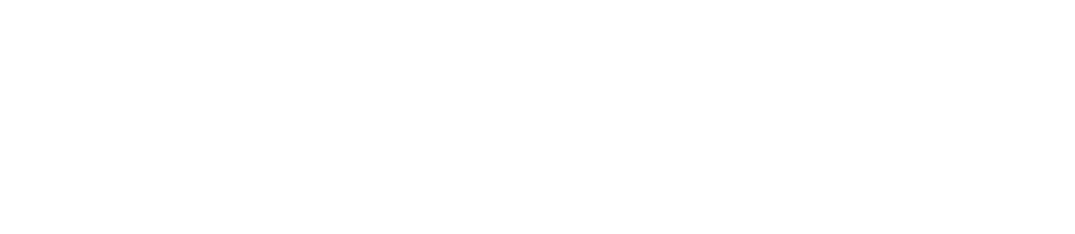
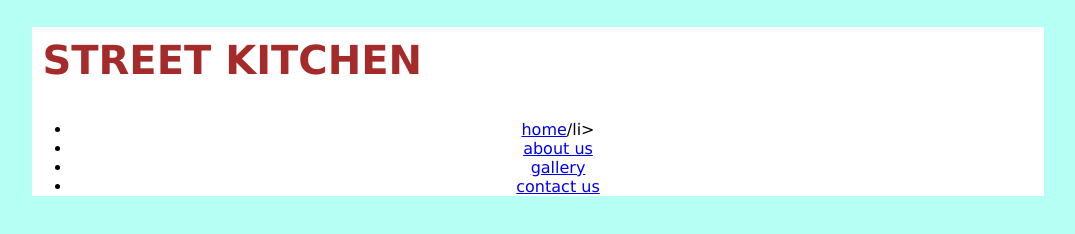
Before and after one commit to fosiamana/website-practice, a plain HTML site: page index.html in a window 1280 px wide. Shown: the whole page, without its empty margins (102-1177 px from the left). Drawn offline with Linux system fonts and the light colour scheme.

Commit message:
first commit

```diff
--- a/index.html
+++ b/index.html
@@ -4,10 +4,24 @@
     <meta charset="UTF-8">
     <meta http-equiv="X-UA-Compatible" content="IE=edge">
     <meta name="viewport" content="width=device-width, initial-scale=1.0">
-    <title></title>
+    <title>street kitchen</title>
     <link rel="stylesheet" href="style.css">
 </head>
 <body>
+    <div class="container">
+        <h1 class="title"> Street kitchen</h1>
+
+        <div class="top-menu">
+            <ul>
+                <li><a href="index.html">home</a>/li>
+                <li><a href="#">about us</a></li>
+                <li><a href="#">gallery</a></li>
+                <li><a href="#">contact us</a></li>
+            </ul>
+        </div>
+
+
+    </div>
 
 </body>
 </html>
--- a/style.css
+++ b/style.css
@@ -0,0 +1,23 @@
+body{
+  background-color:#5fffea75;   /* light blue background */
+  font-family: Verdana, Geneva, Tahoma, sans-serif;  /* main website cobtent */
+  font: size 16px;  /* default website font-size */
+  text-align: center; /* Default text orientation */
+}
+.container{
+   width: 80%; /* making website to be boxed */
+    background-color: white; /* white website background */
+    margin: 0 auto;  /* aligning the website center */
+}
+h1.title{
+  text-align: left !important;
+  color: brown;
+  text-transform: uppercase;
+   font-size: 40px;
+   padding: 10px;
+}
+h1.title:hover{
+  text-decoration: overline;
+  color: #a52a2a75;
+  transition: ease-in-out .7s;
+}
```
